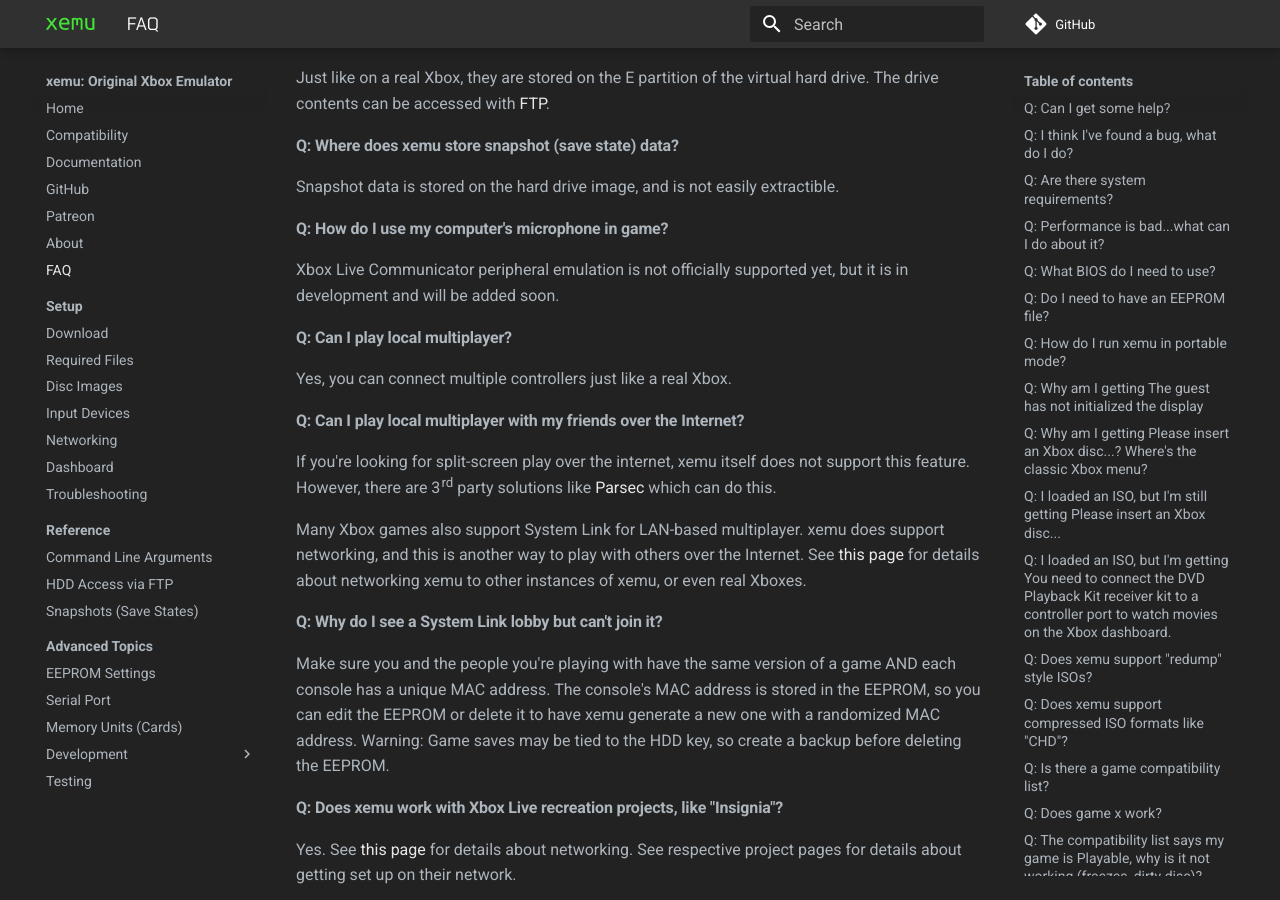
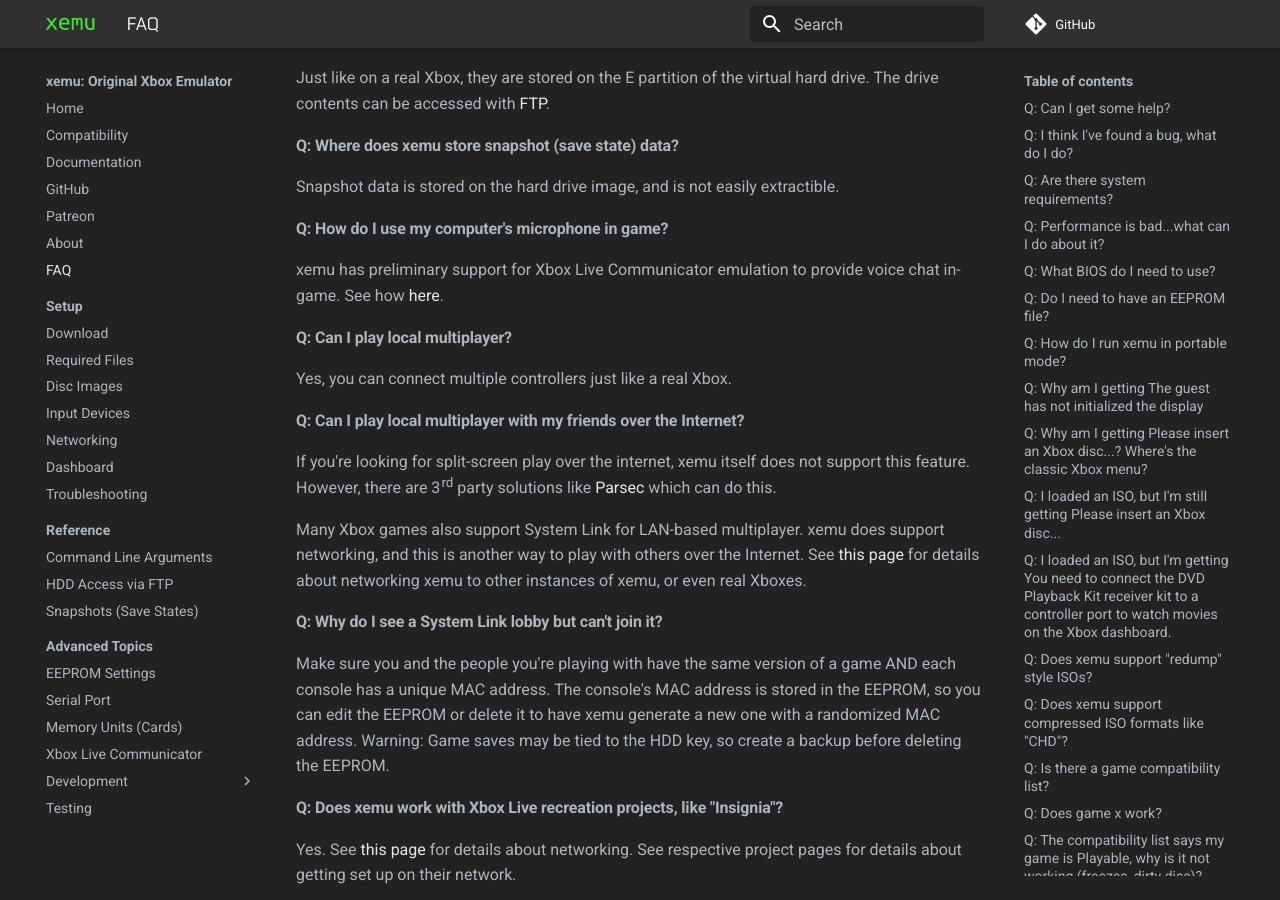
Before and after one commit to xemu-project/xemu-website, an MkDocs documentation site: the page built from docs/docs/faq.md, in a window 1280 px wide and 900 px high, scrolled down 3032 px. Built offline with MkDocs 1.6.1 and Material for MkDocs 9.7.7, drawn with Linux system fonts in a browser that asks for light colours; comment, search, counter and statistics services are not loaded.

Commit message:
Add page on XBLC

```diff
--- a/docs/docs/faq.md
+++ b/docs/docs/faq.md
@@ -79,7 +79,7 @@ Just like on a real Xbox, they are stored on the E partition of the virtual hard
 Snapshot data is stored on the hard drive image, and is not easily extractible.
 
 #### Q: How do I use my computer's microphone in game?
-Xbox Live Communicator peripheral emulation is not officially supported yet, but it is in development and will be added soon.
+xemu has preliminary support for Xbox Live Communicator emulation to provide voice chat in-game. See how [here](xblc.md).
 
 #### Q: Can I play local multiplayer?
 Yes, you can connect multiple controllers just like a real Xbox.
--- a/docs/mkdocs.yml
+++ b/docs/mkdocs.yml
@@ -98,6 +98,7 @@ nav:
     - EEPROM Settings: eeprom.md
     - Serial Port: serial-port.md
     - Memory Units (Cards): xmus.md
+    - Xbox Live Communicator: xblc.md
     - Development:
       - Welcome: dev/index.md
       - Building from Source: dev/building-from-source.md
```
Also changed, not shown: docs/docs/xblc.md (added, +13 -0 lines).
